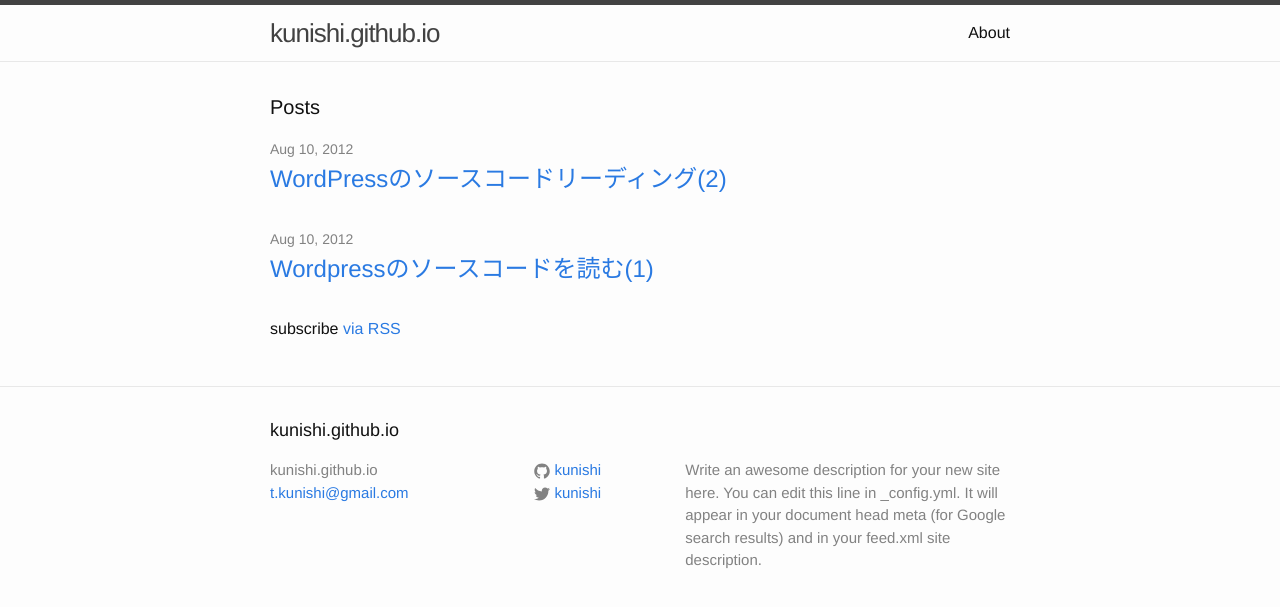
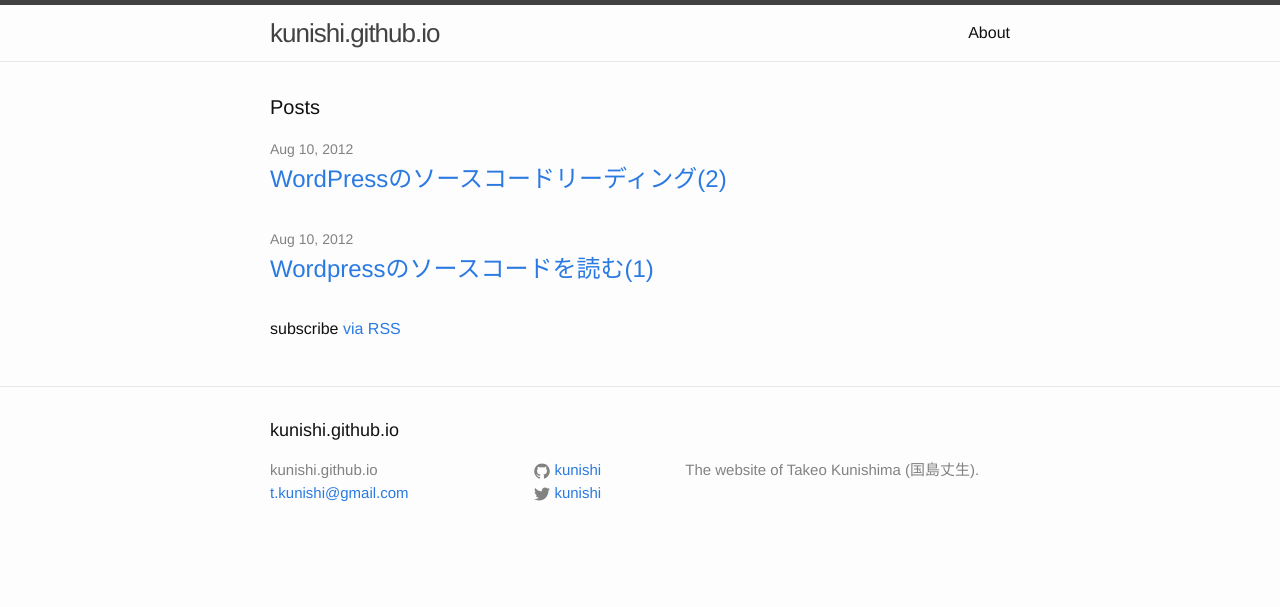
Before and after one commit to kunishi/kunishi.github.io, a Jekyll site: the page built from index.html, in a window 1280 px wide. Shown: the top 607 px of the page. Built offline with Jekyll 4.4.1, drawn with Linux system fonts in a browser that asks for light colours.

Commit message:
update site summary.

```diff
--- a/_config.yml
+++ b/_config.yml
@@ -9,9 +9,7 @@
 title: kunishi.github.io
 email: t.kunishi@gmail.com
 description: > # this means to ignore newlines until "baseurl:"
-  Write an awesome description for your new site here. You can edit this
-  line in _config.yml. It will appear in your document head meta (for
-  Google search results) and in your feed.xml site description.
+  The website of Takeo Kunishima (国島丈生).
 baseurl: "" # the subpath of your site, e.g. /blog
 url: "" # the base hostname & protocol for your site
 timezone: Asia/Tokyo
```
